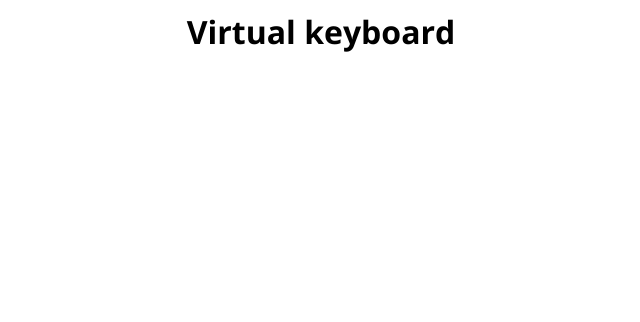
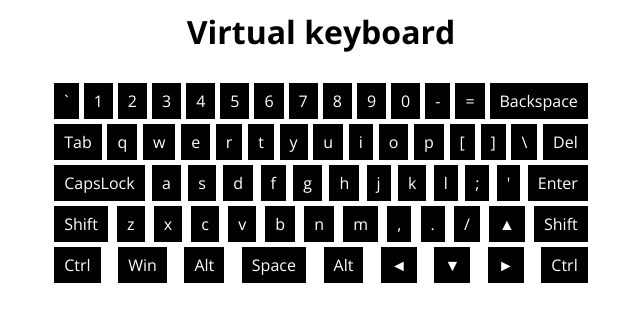
Before and after one commit to ImmuneQQ/virtual-keyboard, a website: page index.html in a window 1280 px wide. Shown: the whole page, without its empty margins (319-959 px from the left). Drawn offline with nearby package versions, Linux system fonts and the light colour scheme.

Commit message:
feat: add keyboard

```diff
--- a/script.js
+++ b/script.js
@@ -1,10 +1,100 @@
+class Button {
+  constructor(row, textEnm, textEnShift, textRu, textRuShift) {
+    this.textEn = textEnm;
+    this.textEnShift = textEnShift;
+    this.textRu = textRu;
+    this.textRuShift = textRuShift;
+    this.row = row;
+  }
+}
+
 const pageBody = document.querySelector('body');
-const pageTitle = document.createElement('h1');
 const pageMain = document.createElement('main');
-
 pageMain.classList.add('main');
 pageBody.append(pageMain);
 
+const pageTitle = document.createElement('h1');
 pageTitle.textContent = 'Virtual keyboard';
 pageTitle.classList.add('main__title');
 pageMain.append(pageTitle);
+
+const keyboard = document.createElement('div');
+keyboard.classList.add('keyboard');
+for (let i = 0; i < 5; i += 1) {
+  const row = document.createElement('div');
+  row.classList.add('row');
+  keyboard.append(row);
+}
+const buttons = {
+  tilde: new Button(1, '`', '`', '`', '`'),
+  number1: new Button(1, '1', '1', '1', '1'),
+  number2: new Button(1, '2', '2', '2', '2'),
+  number3: new Button(1, '3', '3', '3', '3'),
+  number4: new Button(1, '4', '4', '4', '4'),
+  number5: new Button(1, '5', '5', '5', '5'),
+  number6: new Button(1, '6', '6', '6', '6'),
+  number7: new Button(1, '7', '7', '7', '7'),
+  number8: new Button(1, '8', '8', '8', '8'),
+  number9: new Button(1, '9', '9', '9', '9'),
+  number0: new Button(1, '0', '0', '0', '0'),
+  operation1: new Button(1, '-', '-', '-', '-'),
+  operation2: new Button(1, '=', '=', '=', '='),
+  backspace: new Button(1, 'Backspace', 'Backspace', 'Backspace', 'Backspace'),
+  tab: new Button(2, 'Tab', 'Tab', 'Tab', 'Tab'),
+  alphabet1: new Button(2, 'q', 'q', 'q', 'q'),
+  alphabet2: new Button(2, 'w', 'w', 'w', 'w'),
+  alphabet3: new Button(2, 'e', 'e', 'e', 'e'),
+  alphabet4: new Button(2, 'r', 'r', 'r', 'r'),
+  alphabet5: new Button(2, 't', 't', 't', 't'),
+  alphabet6: new Button(2, 'y', 'y', 'y', 'y'),
+  alphabet7: new Button(2, 'u', 'u', 'u', 'u'),
+  alphabet8: new Button(2, 'i', 'i', 'i', 'i'),
+  alphabet9: new Button(2, 'o', 'o', 'o', 'o'),
+  alphabet10: new Button(2, 'p', 'p', 'p', 'p'),
+  alphabet11: new Button(2, '[', '[', '[', '['),
+  alphabet12: new Button(2, ']', ']', ']', ']'),
+  alphabet13: new Button(2, '\\', '\\', '\\', '\\'),
+  delete: new Button(2, 'Del', 'Del', 'Del', 'Del'),
+  capsLock: new Button(3, 'CapsLock', 'CapsLock', 'CapsLock', 'CapsLock'),
+  alphabet14: new Button(3, 'a', 'a', 'a', 'a'),
+  alphabet15: new Button(3, 's', 's', 's', 's'),
+  alphabet16: new Button(3, 'd', 'd', 'd', 'd'),
+  alphabet17: new Button(3, 'f', 'f', 'f', 'f'),
+  alphabet18: new Button(3, 'g', 'g', 'g', 'g'),
+  alphabet19: new Button(3, 'h', 'h', 'h', 'h'),
+  alphabet20: new Button(3, 'j', 'j', 'j', 'j'),
+  alphabet21: new Button(3, 'k', 'k', 'k', 'k'),
+  alphabet22: new Button(3, 'l', 'l', 'l', 'l'),
+  alphabet23: new Button(3, ';', ';', ';', ';'),
+  alphabet24: new Button(3, '\'', '\'', '\'', '\''),
+  enter: new Button(3, 'Enter', 'Enter', 'Enter', 'Enter'),
+  leftShift: new Button(4, 'Shift', 'Shift', 'Shift'),
+  alphabet25: new Button(4, 'z', 'z', 'z', 'z'),
+  alphabet26: new Button(4, 'x', 'x', 'x', 'x'),
+  alphabet27: new Button(4, 'c', 'c', 'c', 'c'),
+  alphabet28: new Button(4, 'v', 'v', 'v', 'v'),
+  alphabet29: new Button(4, 'b', 'b', 'b', 'b'),
+  alphabet30: new Button(4, 'n', 'n', 'n', 'n'),
+  alphabet31: new Button(4, 'm', 'm', 'm', 'm'),
+  alphabet32: new Button(4, ',', ',', ',', ','),
+  alphabet33: new Button(4, '.', '.', '.', '.'),
+  alphabet34: new Button(4, '/', '/', '/', '/'),
+  up: new Button(4, '▲', '▲', '▲', '▲'),
+  rightShift: new Button(4, 'Shift', 'Shift', 'Shift', 'Shift'),
+  leftCtrl: new Button(5, 'Ctrl', 'Ctrl', 'Ctrl', 'Ctrl'),
+  win: new Button(5, 'Win', 'Win', 'Win', 'Win'),
+  leftAlt: new Button(5, 'Alt', 'Alt', 'Alt', 'Alt'),
+  space: new Button(5, 'Space', 'Space', 'Space', 'Space'),
+  rightAlt: new Button(5, 'Alt', 'Alt', 'Alt', 'Alt'),
+  left: new Button(5, '◄', '◄', '◄', '◄'),
+  down: new Button(5, '▼', '▼', '▼', '▼'),
+  right: new Button(5, '►', '►', '►', '►'),
+  rightCtrl: new Button(5, 'Ctrl', 'Ctrl', 'Ctrl', 'Ctrl'),
+};
+Object.values(buttons).forEach((button) => {
+  const buttonItem = document.createElement('div');
+  buttonItem.classList.add('button');
+  buttonItem.textContent = button.textEn;
+  keyboard.querySelectorAll('.row')[button.row - 1].append(buttonItem);
+});
+pageMain.append(keyboard);
--- a/style.css
+++ b/style.css
@@ -11,10 +11,33 @@ h1 {
 /* basic */
 
 .main {
+  display: flex;
+  flex-direction: column;
+  align-items: center;
+  gap: 30px;
   padding: 10px;
+  font-family: 'Open Sans', sans-serif;
 }
 
 .main__title {
-  font-family: 'Open Sans', sans-serif;
   text-align: center;
 }
+
+.keyboard {
+  display: flex;
+  flex-direction: column;
+  gap: 5px;
+}
+
+.row {
+  display: flex;
+  justify-content: space-between;
+  gap: 5px;
+}
+
+.button {
+  padding: 10px;
+  background-color: #000;
+  color: #fff;
+  line-height: 1;
+}
```
